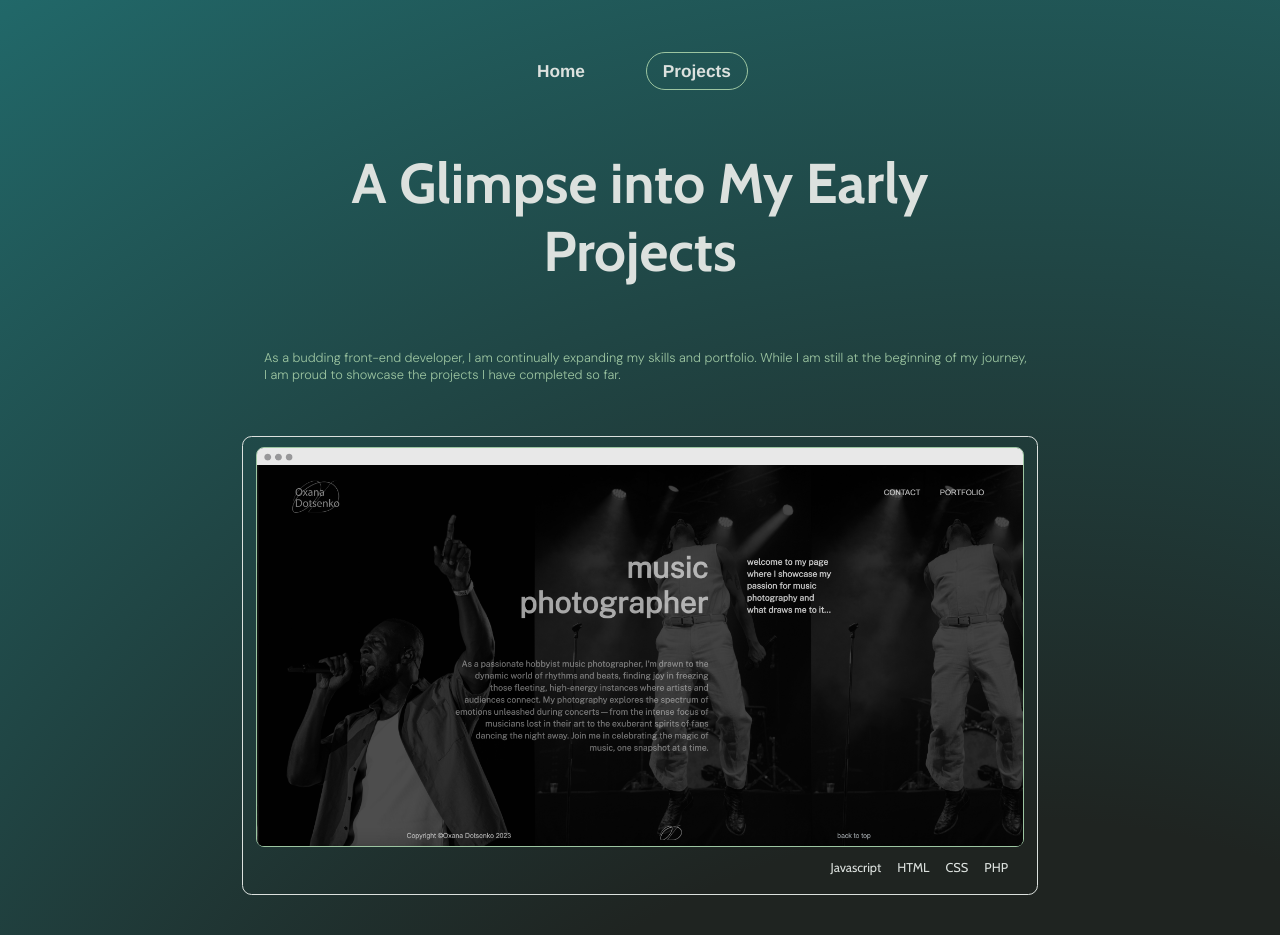
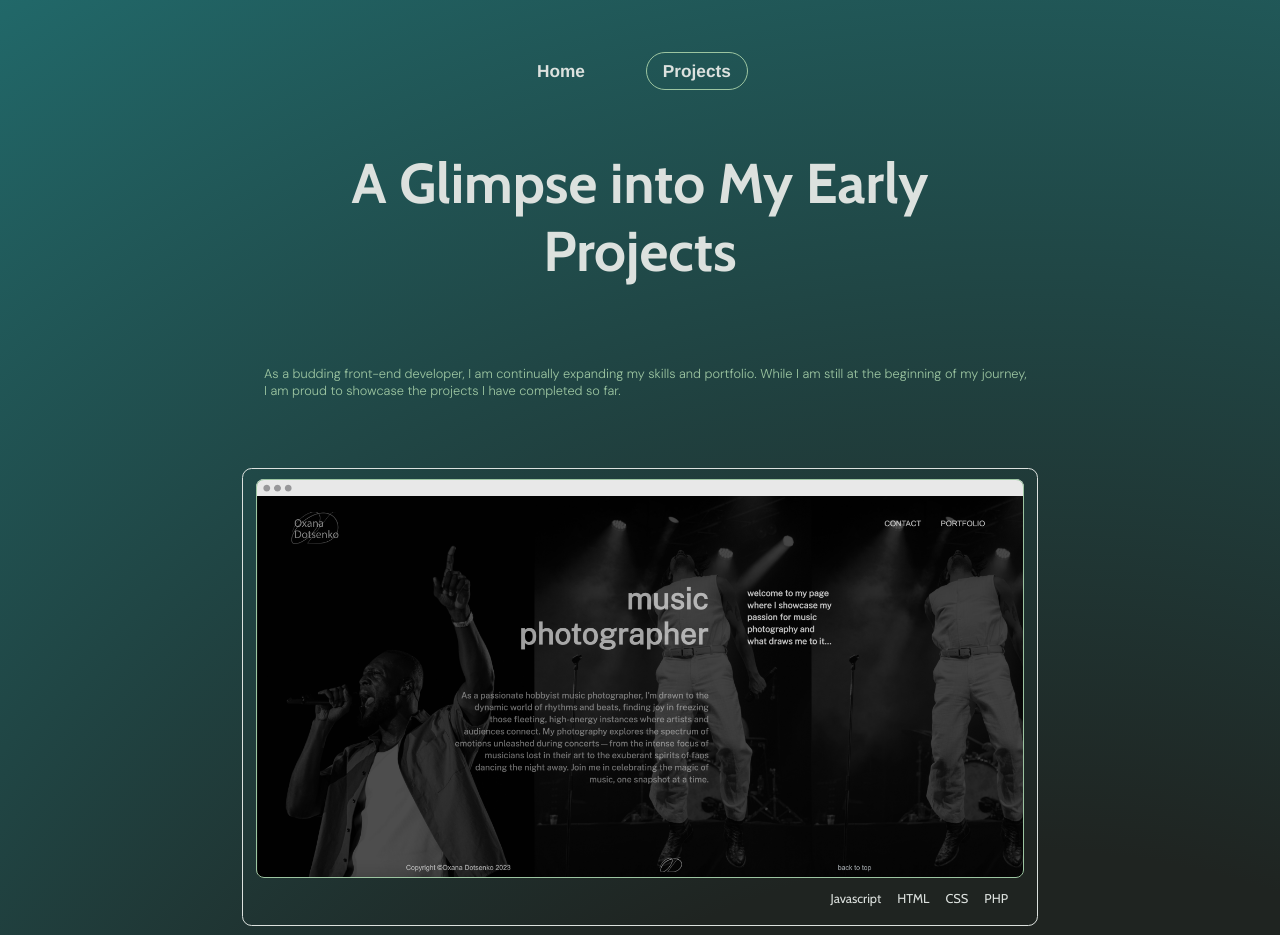
Before and after one commit to oxanaDots/front-end, a React (Create React App) app: page /projects in a window 1280 px wide. Shown: the top 935 px of the page. Built offline with nearby package versions, Linux system fonts and the light colour scheme; a web font is replaced by a local one.

Commit message:
new css code

```diff
--- a/src/pages/Projects.module.css
+++ b/src/pages/Projects.module.css
@@ -83,16 +83,26 @@ z-index: 100 ;
 display: flex;
 justify-content: center;
 align-items: center;
-border-radius: 0.4rem;
+border-radius: 0.5rem;
   width: 100%;
 }
 
 .imgCont{
-    border: 1px solid var(--pale-green);
+    position: relative;
     border-radius: 0.5rem;
 
 }
 
+.imgCont::after{
+    content: '';
+    border-radius: 0.5rem;
+    position: absolute;
+    top: 0;
+    right: 0;
+    bottom: 0;
+   left: 0;
+    border: 1px solid var(--pale-green);
+}
  .inProgress {
     position: relative;
 display: flex;
@@ -145,7 +155,7 @@ border-radius: 0.5rem;
     align-self: center;
 flex-direction: column;
       width: 60%;
-      gap: 4rem;
+      gap: 5rem;
       justify-content: center;
       align-items: center;
 }
```
